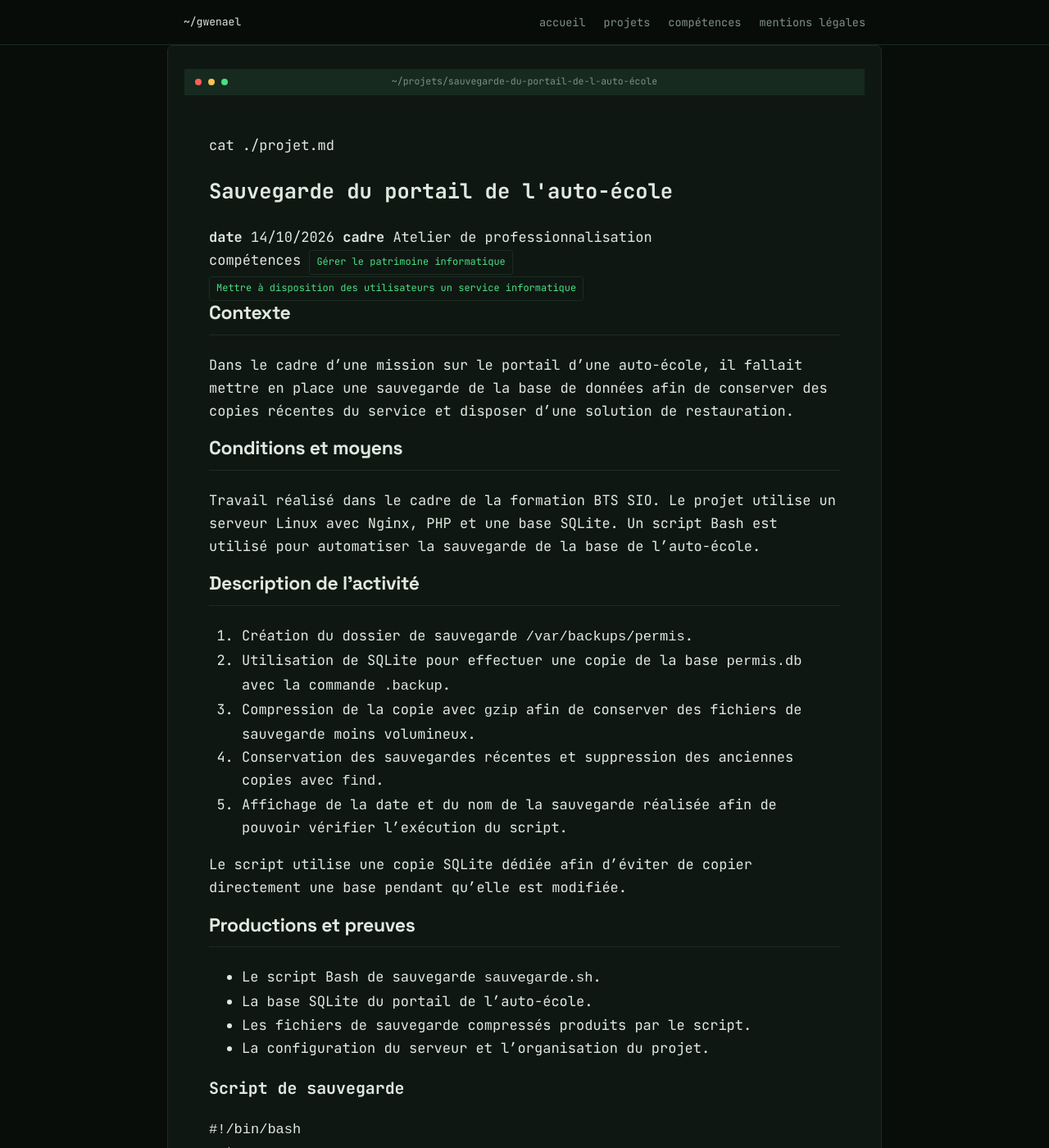
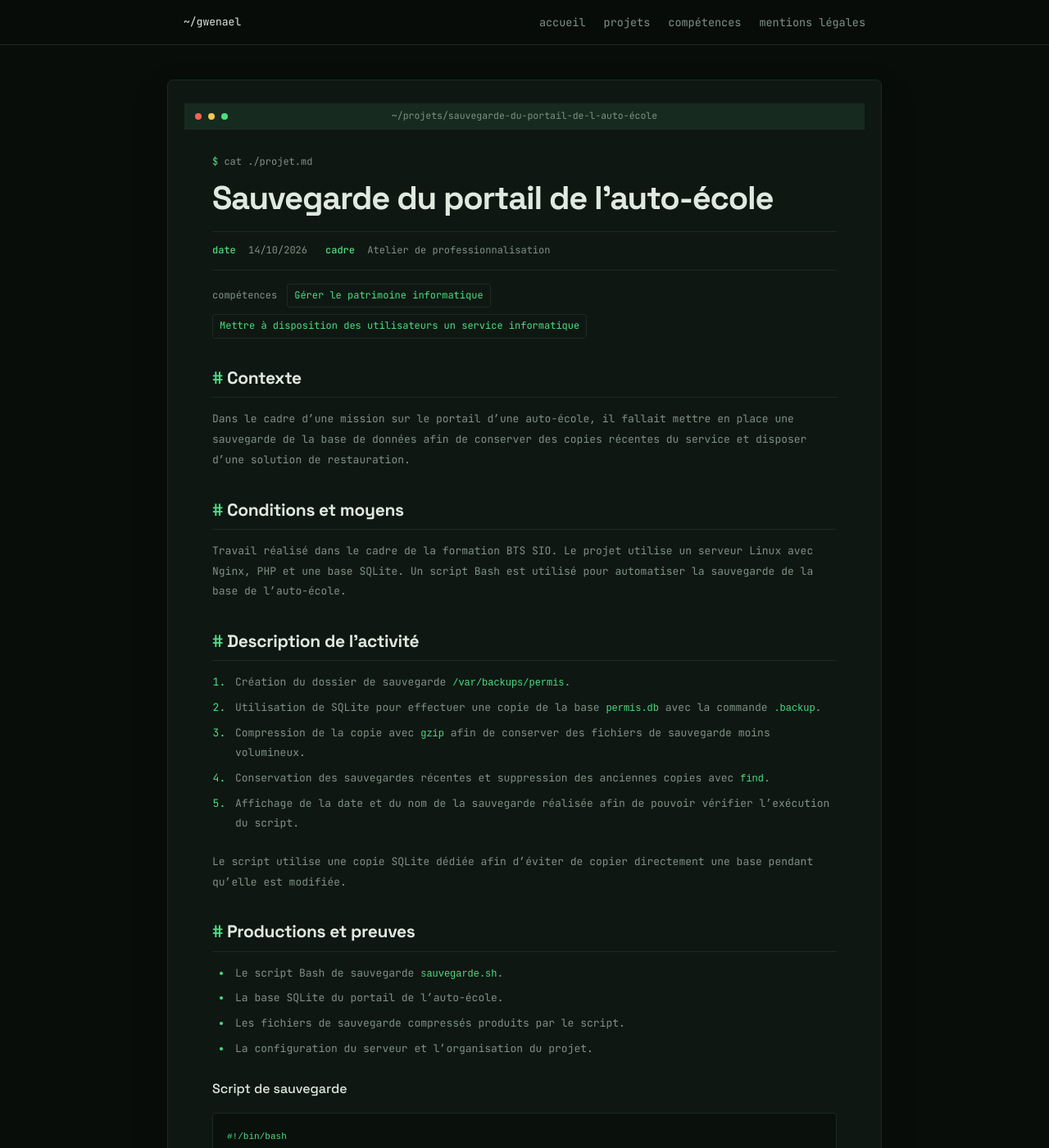
Before and after one commit to vzsca/Portfolio-Gwenael, a Jekyll site: the page built from _projets/2026-10-sauvegarde-portail.md, in a window 1280 px wide and 1400 px high. Shown: the whole window at 82% size. Built offline with Jekyll 4.4.1, drawn with Linux system fonts in a browser that asks for light colours.

Commit message:
Styliser les fiches projets comme le portfolio

```diff
--- a/css/style.css
+++ b/css/style.css
@@ -154,3 +154,138 @@ main > article img { display: block; max-width: 100%; height: auto; border: 1px
   .legal-card { padding: 15px 2px 17px; }
   .legal-back { padding: 0 18px; }
 }
+
+
+/* Fiches projets : présentation en terminal, cohérente avec l'accueil */
+.project-page {
+  width: min(100% - 40px, 872px);
+  margin: 42px auto 0;
+}
+.project-sheet {
+  box-shadow: 0 18px 44px rgba(0,0,0,.2);
+}
+.project-body { padding: 30px 34px 32px; }
+.project-prompt {
+  margin: 0 0 10px;
+  color: var(--muted);
+  font-size: 12px;
+}
+.project-prompt::before { content: "$ "; color: var(--green); }
+.project-body > h1 {
+  margin: 0 0 16px;
+  font: 700 clamp(28px, 4vw, 40px)/1.2 var(--display);
+  letter-spacing: -.03em;
+  overflow-wrap: anywhere;
+}
+.project-meta {
+  display: flex;
+  flex-wrap: wrap;
+  gap: 8px 22px;
+  padding: 13px 0;
+  border-top: 1px solid var(--line);
+  border-bottom: 1px solid var(--line);
+  color: var(--muted);
+  font-size: 12px;
+}
+.project-meta b {
+  color: var(--green);
+  font-weight: 500;
+  margin-right: 8px;
+}
+.project-skills {
+  display: flex;
+  flex-wrap: wrap;
+  align-items: center;
+  gap: 8px;
+  margin: 16px 0 28px;
+}
+.project-label {
+  color: var(--muted);
+  font-size: 12px;
+  margin-right: 4px;
+}
+.project-content { min-width: 0; }
+.project-content h2 {
+  margin: 34px 0 14px;
+  padding-bottom: 10px;
+  font-size: 21px;
+}
+.project-content h2::before {
+  content: "# ";
+  color: var(--green);
+  font-weight: 500;
+}
+.project-content h3 {
+  margin: 25px 0 10px;
+  font: 500 16px/1.4 var(--display);
+  color: var(--text);
+}
+.project-content p,
+.project-content li {
+  color: var(--muted);
+  font-size: 13px;
+  line-height: 1.9;
+  overflow-wrap: anywhere;
+}
+.project-content p { margin: 12px 0; }
+.project-content ul,
+.project-content ol {
+  padding-left: 24px;
+  margin: 12px 0 22px;
+}
+.project-content li { padding-left: 4px; margin: 6px 0; }
+.project-content li::marker { color: var(--green); }
+.project-content strong { color: var(--text); font-weight: 500; }
+.project-content a {
+  color: var(--green);
+  border-bottom: 1px solid rgba(74,222,128,.35);
+  overflow-wrap: anywhere;
+}
+.project-content code {
+  color: var(--green);
+  font-size: .92em;
+  overflow-wrap: anywhere;
+}
+.project-content pre {
+  max-width: 100%;
+  overflow-x: auto;
+  margin: 18px 0;
+  padding: 17px;
+  border: 1px solid var(--line);
+  border-radius: 4px;
+  background: #0a100c;
+  color: var(--text);
+  font: 12px/1.75 var(--mono);
+}
+.project-content blockquote {
+  margin: 18px 0;
+  padding: 2px 0 2px 16px;
+  border-left: 2px solid var(--green);
+  color: var(--muted);
+}
+.project-content img {
+  display: block;
+  max-width: 100%;
+  height: auto;
+  margin: 18px 0;
+  border: 1px solid var(--line);
+  border-radius: 4px;
+}
+.project-back {
+  display: flex;
+  flex-direction: column;
+  align-items: flex-start;
+  gap: 10px;
+  margin-top: 36px;
+  padding-top: 22px;
+  border-top: 1px solid var(--line);
+}
+.project-back .btn { font-size: 12px; }
+@media (max-width: 640px) {
+  .project-page { width: calc(100% - 28px); margin-top: 24px; }
+  .project-body { padding: 22px 18px 24px; }
+  .project-meta { flex-direction: column; gap: 5px; }
+  .project-content h2 { margin-top: 28px; font-size: 19px; }
+  .project-content p, .project-content li { font-size: 12.5px; }
+  .project-content pre { padding: 12px; font-size: 11px; }
+}
```
